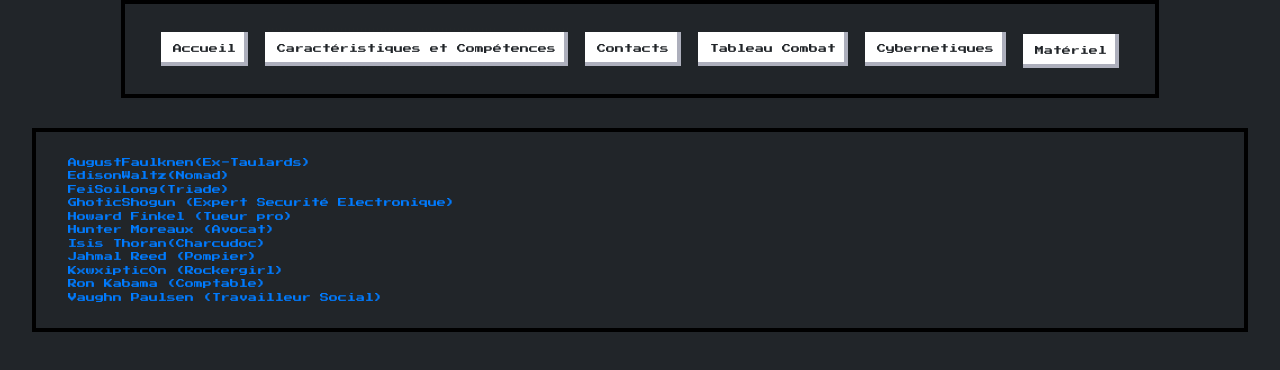
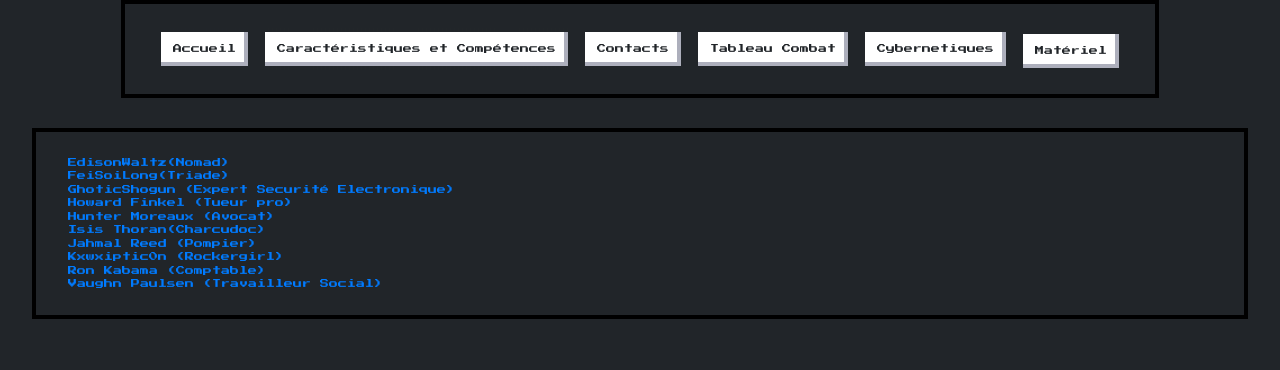
Before and after one commit to S4ji/Cyberpunk2099, a website: page contacts/indexcontact.html in a window 1280 px wide. Drawn offline with nearby package versions, Linux system fonts and the light colour scheme.

Commit message:
first commit

```diff
--- a/contacts/indexcontact.html
+++ b/contacts/indexcontact.html
@@ -39,10 +39,6 @@
             </header>
             <section>
                 <ul class="nes-container nes-list">
-                    <li>
-                        <a href="AugustFaulknen(Ex-Taulards).html">AugustFaulknen(Ex-Taulards)</a
-                        >
-                    </li>
                     <li>
                         <a href="EdisonWaltz(Nomad).html">EdisonWaltz(Nomad)</a>
                     </li>
```
